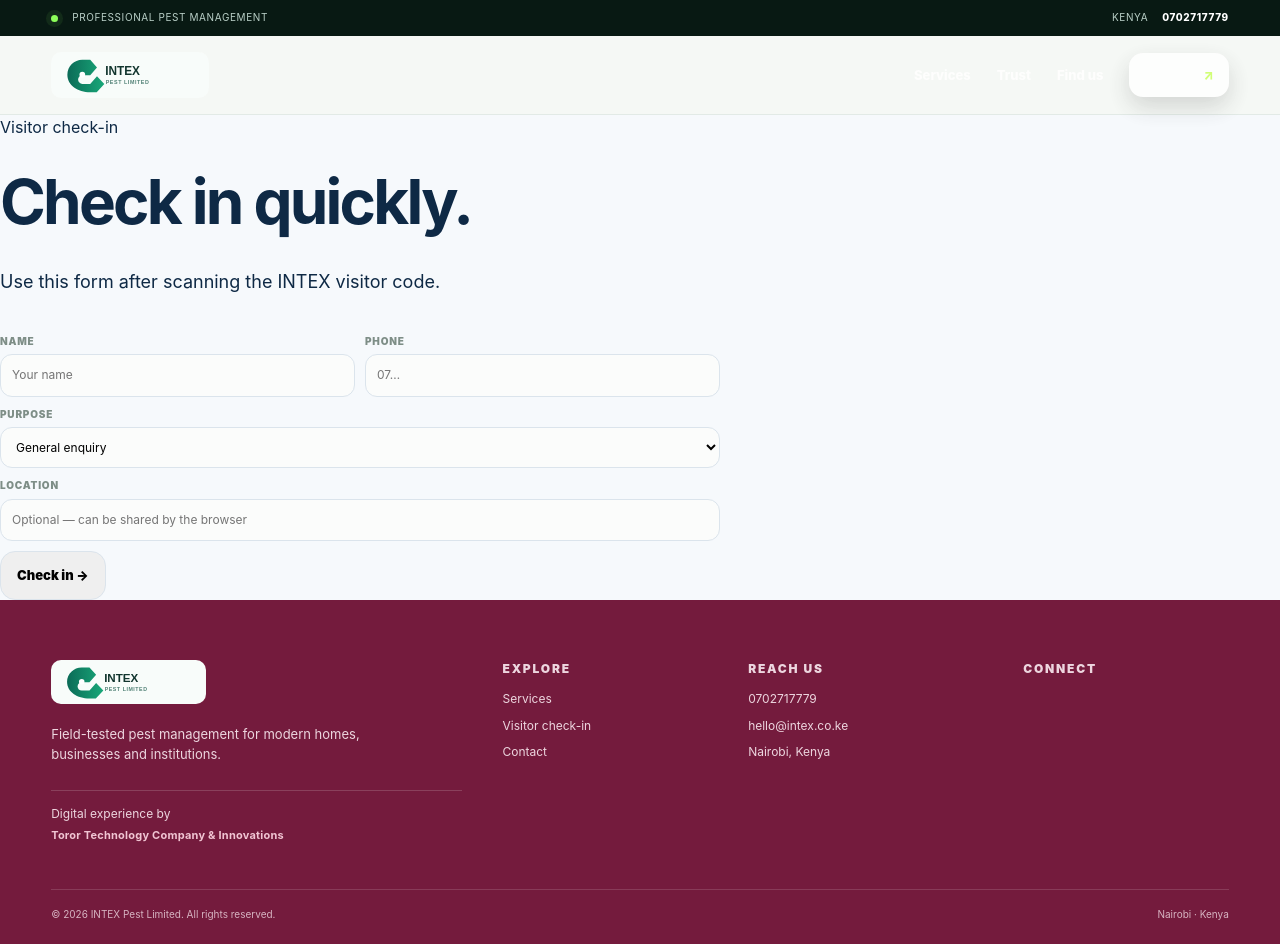
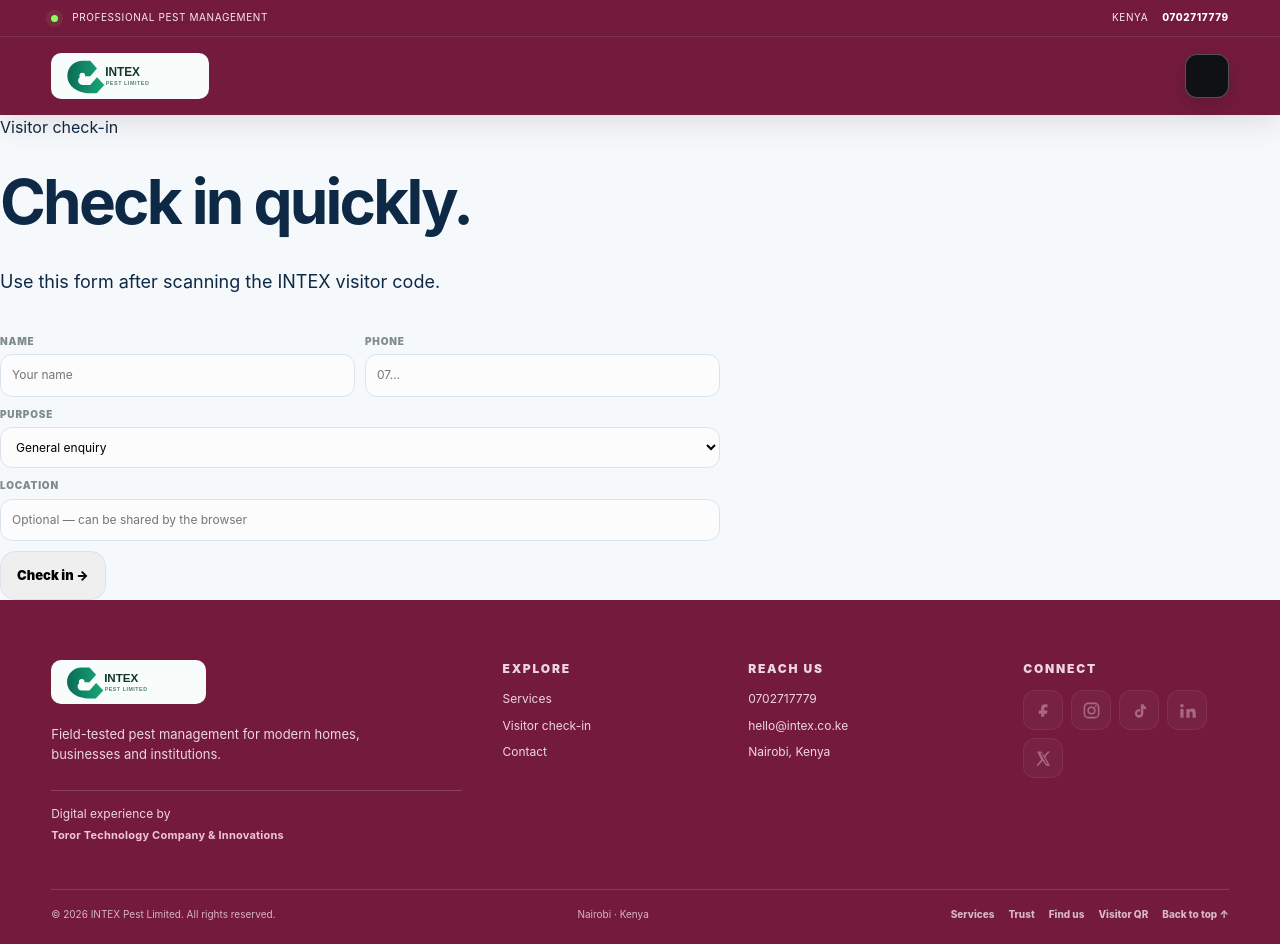
Before and after one commit to mfsfbi/Edge, a Flask app: page /visit in a window 1280 px wide. Run offline with Flask 3, Linux system fonts and the light colour scheme; data comes from the database, SQL or seed files in the repository; some libraries are stand-ins or nearby versions.

Commit message:
Add files via upload

```diff
--- a/app.py
+++ b/app.py
@@ -83,6 +83,7 @@
         "primary_color": "#741b3d",
         "facebook": "",
         "instagram": "",
+        "tiktok": "",
         "linkedin": "",
         "x": "",
         "rating": "",
@@ -268,7 +269,7 @@
 
 @app.route("/admin/settings", methods=["POST"])
 def update_settings():
-    for key in ["company_name", "tagline", "phone", "whatsapp", "email", "domain", "address", "facebook", "instagram", "linkedin", "x", "rating", "years_experience", "clients_served", "map_lat", "map_lng", "map_label"]:
+    for key in ["company_name", "tagline", "phone", "whatsapp", "email", "domain", "address", "facebook", "instagram", "tiktok", "linkedin", "x", "rating", "years_experience", "clients_served", "map_lat", "map_lng", "map_label"]:
         if key in request.form:
             set_setting(key, request.form[key].strip())
     file = request.files.get("logo")
--- a/static/css/app.css
+++ b/static/css/app.css
@@ -164,3 +164,64 @@
 @media(max-width:930px){.hero-pest-board{min-height:420px}.qr-section-grid{grid-template-columns:1fr 240px}.role-grid{grid-template-columns:1fr 1fr}}
 @media(max-width:680px){.hero-pest-board{min-height:330px;grid-template-columns:1.4fr .8fr;gap:9px}.hero-pest-board{margin-top:10px}.hero-pest-main,.hero-pest-small{border-radius:22px}.hero-pest-board span{left:9px;bottom:9px;padding:5px 7px;font-size:7px}.qr-section-grid{grid-template-columns:1fr}.public-qr-card{max-width:280px}.private-heading{align-items:flex-start;flex-direction:column}.role-grid{grid-template-columns:1fr}.closing-actions{width:100%}.closing-actions .btn{width:100%}}
 @media(max-width:430px){.hero-pest-board{min-height:300px}.hero-pest-small{display:block}.hero-pest-board{grid-template-columns:1.35fr .7fr}.qr-section{padding-top:60px;padding-bottom:60px}}
+
+/* INTEX 2026 final public chrome refinement */
+:root{--spu-maroon:#741b3d;--spu-maroon-dark:#5c1530;--spu-gold:#c8a04b}
+
+/* The entire public header is one continuous maroon frame. */
+.public-chrome.utility,
+.public-chrome.site-nav{background:var(--spu-maroon)!important;color:#fff!important;backdrop-filter:none;border:0}
+.public-chrome.utility{border-bottom:1px solid rgba(255,255,255,.10)}
+.public-chrome .utility-left,.public-chrome .utility-right{color:#f7e9ee}
+.public-chrome .utility-right a{color:#fff!important}
+.public-chrome.site-nav{box-shadow:0 10px 30px rgba(42,8,22,.10)}
+.public-chrome .brand img{display:block}
+.public-chrome .nav-links{display:none!important}
+.public-chrome .menu-btn{display:grid!important;place-items:center;width:44px;height:44px;margin-left:auto;border:1px solid rgba(255,255,255,.28);border-radius:12px;background:#101114;color:#fff;cursor:pointer;box-shadow:0 8px 22px rgba(0,0,0,.16)}
+.public-chrome .menu-btn:hover{background:#000}
+.public-chrome .menu-btn svg{width:21px;height:21px}
+.sr-only{position:absolute;width:1px;height:1px;padding:0;margin:-1px;overflow:hidden;clip:rect(0,0,0,0);white-space:nowrap;border:0}
+
+/* Public drawer: navigation is independent from the shortcuts at the bottom. */
+.mobile-drawer{top:114px!important;max-width:430px;margin-left:auto;margin-right:auto;left:4vw;right:4vw}
+.mobile-drawer a{border:1px solid rgba(255,255,255,.08);margin:2px 0}
+.mobile-drawer a:nth-of-type(6){margin-top:9px;border-color:rgba(255,255,255,.22)}
+
+/* Prestige opening: let the brand breathe before imagery enters the story. */
+.hero-signature{padding-top:112px;padding-bottom:100px;background:linear-gradient(180deg,#f7f4f4 0%,#f6f8f9 78%,var(--paper) 100%)}
+.hero-v2-grid{gap:64px}
+.hero-copy{padding-top:18px}
+.hero-visual{padding-top:46px;align-self:start}
+.hero-pest-board{transform:translateY(34px)}
+.hero-pest-rodent{transform:translateY(42px)}
+.hero-pest-termite{transform:translateY(12px)}
+.hero-copy h1{max-width:690px}
+
+/* Keep the closing action useful without making another heavy maroon panel. */
+.closing-cta{background:#f4f6f7!important}
+.closing-cta .btn-wa{background:#25d366!important;color:#fff!important;border-color:#25d366!important}
+
+/* Five social slots: icons remain visible; only configured links are active. */
+.site-footer .social{display:grid;place-items:center;width:40px;height:40px;border-radius:12px}
+.site-footer .social svg{width:19px;height:19px}
+.site-footer .social-tt{color:#fff}
+.site-footer .social-empty{opacity:.42;cursor:default}
+.footer-shortcuts{display:flex;gap:14px;flex-wrap:wrap;justify-content:flex-end}
+.footer-shortcuts a{font-weight:800;color:#d8b6c2!important}
+.footer-shortcuts a:hover{color:#fff!important}
+
+/* No white-on-white public utility text. */
+.public-chrome + .mobile-drawer{color:#fff}
+.public-chrome + .mobile-drawer svg{color:#f6dce5}
+
+@media(max-width:680px){
+  .public-chrome .menu-btn{width:42px;height:42px}
+  .hero-signature{padding-top:82px;padding-bottom:76px}
+  .hero-v2-grid{gap:34px}
+  .hero-copy{padding-top:0}
+  .hero-visual{padding-top:24px}
+  .hero-pest-board{transform:none}
+  .hero-pest-rodent{transform:translateY(20px)}
+  .footer-shortcuts{justify-content:flex-start}
+}
+.field-help{display:block;color:#7f8d98;font-size:10px;line-height:1.5;margin-top:-4px}
--- a/static/sw.js
+++ b/static/sw.js
@@ -1,4 +1,4 @@
-const CACHE='intex-v3';
+const CACHE='intex-v4';
 const STATIC_ASSETS=['/static/css/app.css','/static/js/app.js','/static/uploads/logo.svg'];
 
 self.addEventListener('install', event=>{
--- a/templates/base.html
+++ b/templates/base.html
@@ -17,8 +17,7 @@
 <div class="utility public-chrome"><div class="wrap utility-in"><div class="utility-left"><span class="live-dot"></span><span>Professional pest management</span></div><div class="utility-right"><span>Kenya</span><a href="tel:{{ site.phone }}">{{ site.phone }}</a></div></div></div>
 <header class="site-nav public-chrome"><div class="wrap nav-in">
 <a href="/" class="brand" aria-label="{{ site.company_name }} home"><img src="/static/uploads/{{ site.logo }}" alt="{{ site.company_name }} logo"></a>
-<nav class="nav-links"><a href="/#services">Services</a><a href="/#trust">Trust</a><a href="/#find-us">Find us</a><a class="nav-quote" href="/contact"><i data-lucide="phone"></i> Contact <span>↗</span></a></nav>
-<button class="menu-btn" aria-label="Open menu" aria-expanded="false">☰</button>
+<button class="menu-btn" aria-label="Open menu" aria-expanded="false"><i data-lucide="menu"></i><span class="sr-only">Menu</span></button>
 </div></header>
 <div class="mobile-drawer">
   <div class="drawer-heading"><span>INTEX</span><small>Public navigation</small></div>
@@ -27,6 +26,7 @@
   <a href="/#trust"><i data-lucide="star"></i> Trust & ratings</a>
   <a href="/#find-us"><i data-lucide="map-pin"></i> Find us</a>
   <a href="/contact"><i data-lucide="phone"></i> Contact</a>
+  <a href="/visit"><i data-lucide="qr-code"></i> Visitor QR</a>
 </div>
 {% block content %}{% endblock %}
 
@@ -37,13 +37,14 @@
     <div><span class="footer-title">Explore</span><a href="/#services">Services</a><a href="/visit">Visitor check-in</a><a href="/contact">Contact</a></div>
     <div><span class="footer-title">Reach us</span><a href="tel:{{ site.phone }}">{{ site.phone }}</a><a href="mailto:{{ site.email }}">{{ site.email }}</a><span>{{ site.address }}</span></div>
     <div><span class="footer-title">Connect</span><div class="socials">
-      {% if site.facebook %}<a class="social social-fb" href="{{ site.facebook }}" target="_blank" rel="noopener" aria-label="Facebook"><svg viewBox="0 0 24 24"><path d="M14 8h3V4h-3c-3.3 0-5 1.8-5 5v3H6v4h3v4h4v-4h3.2l.8-4H13V9c0-.7.3-1 1-1Z"/></svg></a>{% endif %}
-      {% if site.instagram %}<a class="social social-ig" href="{{ site.instagram }}" target="_blank" rel="noopener" aria-label="Instagram"><svg viewBox="0 0 24 24"><rect x="3" y="3" width="18" height="18" rx="5" fill="none" stroke="currentColor" stroke-width="2"/><circle cx="12" cy="12" r="4.2" fill="none" stroke="currentColor" stroke-width="2"/><circle cx="17.4" cy="6.7" r="1.1"/></svg></a>{% endif %}
-      {% if site.linkedin %}<a class="social social-in" href="{{ site.linkedin }}" target="_blank" rel="noopener" aria-label="LinkedIn"><svg viewBox="0 0 24 24"><path d="M5 8.2A2.2 2.2 0 1 1 5 3.8a2.2 2.2 0 0 1 0 4.4ZM3 10h4v11H3V10Zm7 0h3.8v1.5h.1c.5-.9 1.7-1.9 3.7-1.9 4 0 4.8 2.5 4.8 5.8V21h-4v-5c0-1.2 0-2.8-1.8-2.8s-2 1.3-2 2.7V21h-4V10Z"/></svg></a>{% endif %}
-      {% if site.x %}<a class="social social-x" href="{{ site.x }}" target="_blank" rel="noopener" aria-label="X"><svg viewBox="0 0 24 24"><path d="M4 3h4.8l4.1 5.6L17.6 3H20l-5.9 7 6.1 11h-4.8l-4.5-6.2L5.4 21H3l6.1-7.5L4 3Zm4 2 7.6 14h1.6L9.6 5H8Z" fill="currentColor"/></svg></a>{% endif %}
+      <a class="social social-fb{% if not site.facebook %} social-empty{% endif %}" href="{{ site.facebook or '#' }}"{% if site.facebook %} target="_blank" rel="noopener"{% else %} aria-disabled="true" tabindex="-1"{% endif %} aria-label="Facebook"><svg viewBox="0 0 24 24"><path d="M14 8h3V4h-3c-3.3 0-5 1.8-5 5v3H6v4h3v4h4v-4h3.2l.8-4H13V9c0-.7.3-1 1-1Z" fill="currentColor"/></svg></a>
+      <a class="social social-ig{% if not site.instagram %} social-empty{% endif %}" href="{{ site.instagram or '#' }}"{% if site.instagram %} target="_blank" rel="noopener"{% else %} aria-disabled="true" tabindex="-1"{% endif %} aria-label="Instagram"><svg viewBox="0 0 24 24"><rect x="3" y="3" width="18" height="18" rx="5" fill="none" stroke="currentColor" stroke-width="2"/><circle cx="12" cy="12" r="4.2" fill="none" stroke="currentColor" stroke-width="2"/><circle cx="17.4" cy="6.7" r="1.1" fill="currentColor"/></svg></a>
+      <a class="social social-tt{% if not site.tiktok %} social-empty{% endif %}" href="{{ site.tiktok or '#' }}"{% if site.tiktok %} target="_blank" rel="noopener"{% else %} aria-disabled="true" tabindex="-1"{% endif %} aria-label="TikTok"><svg viewBox="0 0 24 24"><path d="M14 4h3.1c.4 1.8 1.5 3 3.1 3.5v3.1c-1.2 0-2.4-.4-3.4-1v6.1a5.3 5.3 0 1 1-5.3-5.3c.4 0 .8 0 1.2.1v3.2a2.3 2.3 0 1 0 1 2V4Z" fill="currentColor"/></svg></a>
+      <a class="social social-in{% if not site.linkedin %} social-empty{% endif %}" href="{{ site.linkedin or '#' }}"{% if site.linkedin %} target="_blank" rel="noopener"{% else %} aria-disabled="true" tabindex="-1"{% endif %} aria-label="LinkedIn"><svg viewBox="0 0 24 24"><path d="M5 8.2A2.2 2.2 0 1 1 5 3.8a2.2 2.2 0 0 1 0 4.4ZM3 10h4v11H3V10Zm7 0h3.8v1.5h.1c.5-.9 1.7-1.9 3.7-1.9 4 0 4.8 2.5 4.8 5.8V21h-4v-5c0-1.2 0-2.8-1.8-2.8s-2 1.3-2 2.7V21h-4V10Z" fill="currentColor"/></svg></a>
+      <a class="social social-x{% if not site.x %} social-empty{% endif %}" href="{{ site.x or '#' }}"{% if site.x %} target="_blank" rel="noopener"{% else %} aria-disabled="true" tabindex="-1"{% endif %} aria-label="X"><svg viewBox="0 0 24 24"><path d="M4 3h4.8l4.1 5.6L17.6 3H20l-5.9 7 6.1 11h-4.8l-4.5-6.2L5.4 21H3l6.1-7.5L4 3Zm4 2 7.6 14h1.6L9.6 5H8Z" fill="currentColor"/></svg></a>
     </div></div>
   </div>
-  <div class="wrap footer-bottom"><span>© {{ now.year }} {{ site.company_name }}. All rights reserved.</span><span>Nairobi · Kenya</span></div>
+  <div class="wrap footer-bottom"><span>© {{ now.year }} {{ site.company_name }}. All rights reserved.</span><span>Nairobi · Kenya</span><span class="footer-shortcuts"><a href="/#services">Services</a><a href="/#trust">Trust</a><a href="/#find-us">Find us</a><a href="/#visitor-qr">Visitor QR</a><a href="/#home">Back to top ↑</a></span></div>
 </footer>
 <script src="https://unpkg.com/lucide@0.468.0/dist/umd/lucide.min.js"></script><script src="/static/js/app.js"></script>
 </body></html>
--- a/templates/index.html
+++ b/templates/index.html
@@ -32,7 +32,7 @@
 <div><i data-lucide="map-pin"></i><strong>{{ site.address }}</strong><span>Current base</span></div>
 </div></div></section>
 
-<section class="section-v2 location-section" id="find-us"><div class="wrap location-grid"><div class="map-card"><div class="map-overlay"><div><span class="section-label">FIND US</span><h3>{{ site.map_label }}</h3></div><a class="map-dir" href="https://www.google.com/maps/search/?api=1&query={{ site.map_lat }},{{ site.map_lng }}" target="_blank" rel="noopener"><i data-lucide="navigation"></i> Directions</a></div><div id="intex-map" data-lat="{{ site.map_lat }}" data-lng="{{ site.map_lng }}" data-label="{{ site.map_label }}"></div></div><div class="location-copy"><span class="section-label">LOCAL PRESENCE</span><h2>Know where to reach us.</h2><p>{{ site.address }}. The map uses the coordinates maintained by management and opens directly into directions.</p><div class="quick-contact"><a href="tel:{{ site.phone }}"><i data-lucide="phone"></i><span>{{ site.phone }}</span></a><a href="mailto:{{ site.email }}"><i data-lucide="mail"></i><span>{{ site.email }}</span></a></div><a class="btn btn-dark" href="/contact">Contact INTEX ↗</a></div></div></section>
+<section class="section-v2 location-section" id="find-us"><div class="wrap location-grid"><div class="map-card"><div class="map-overlay"><div><span class="section-label">FIND US</span><h3>{{ site.map_label }}</h3></div><a class="map-dir" href="https://www.google.com/maps/search/?api=1&query={{ site.map_lat }},{{ site.map_lng }}" target="_blank" rel="noopener"><i data-lucide="navigation"></i> Directions</a></div><div id="intex-map" data-lat="{{ site.map_lat }}" data-lng="{{ site.map_lng }}" data-label="{{ site.map_label }}"></div></div><div class="location-copy"><span class="section-label">LOCAL PRESENCE</span><h2>Know where to reach us.</h2><p>{{ site.address }}. The map uses the coordinates maintained by management and opens directly into directions.</p><div class="quick-contact"><a href="tel:{{ site.phone }}"><i data-lucide="phone"></i><span>{{ site.phone }}</span></a><a href="mailto:{{ site.email }}"><i data-lucide="mail"></i><span>{{ site.email }}</span></a></div><a class="btn btn-dark" href="/contact">Talk to INTEX ↗</a></div></div></section>
 
 <section class="section-v2 qr-section" id="visitor-qr"><div class="wrap qr-section-grid"><div><span class="section-label">VISITOR QR</span><h2>Share the check-in code.</h2><p>One actual QR code for the front desk, office door, invitation or a quick share. Visitors scan it to open the check-in form.</p><div class="qr-actions"><a class="btn btn-dark" href="/visitor-qr.png" download="intex-visitor-qr.png"><i data-lucide="download"></i> Download QR</a><button class="btn btn-light" type="button" data-share-qr><i data-lucide="share-2"></i> Share</button></div></div><div class="public-qr-card"><img src="/visitor-qr.png" alt="INTEX visitor check-in QR code"><span>Scan to check in</span></div></div></section>
 
```
Also changed, not shown: DEPLOY.md (+5 -1 lines), templates/admin.html (+1 -1 lines).
